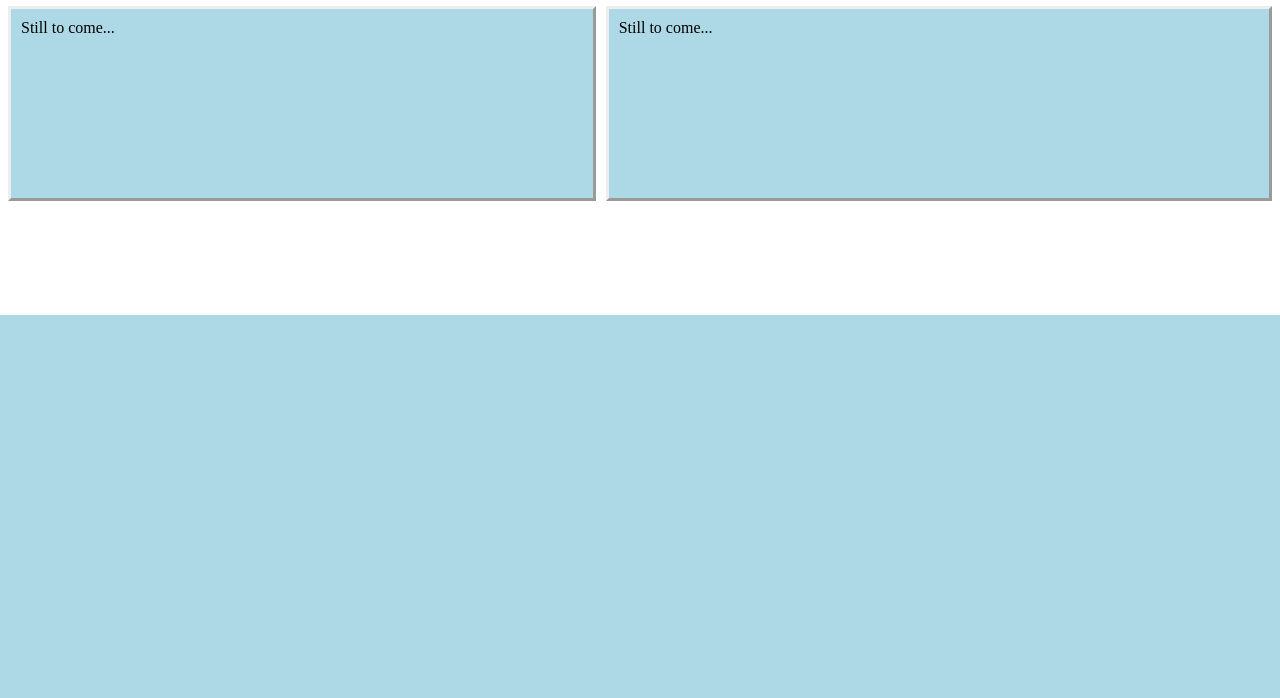
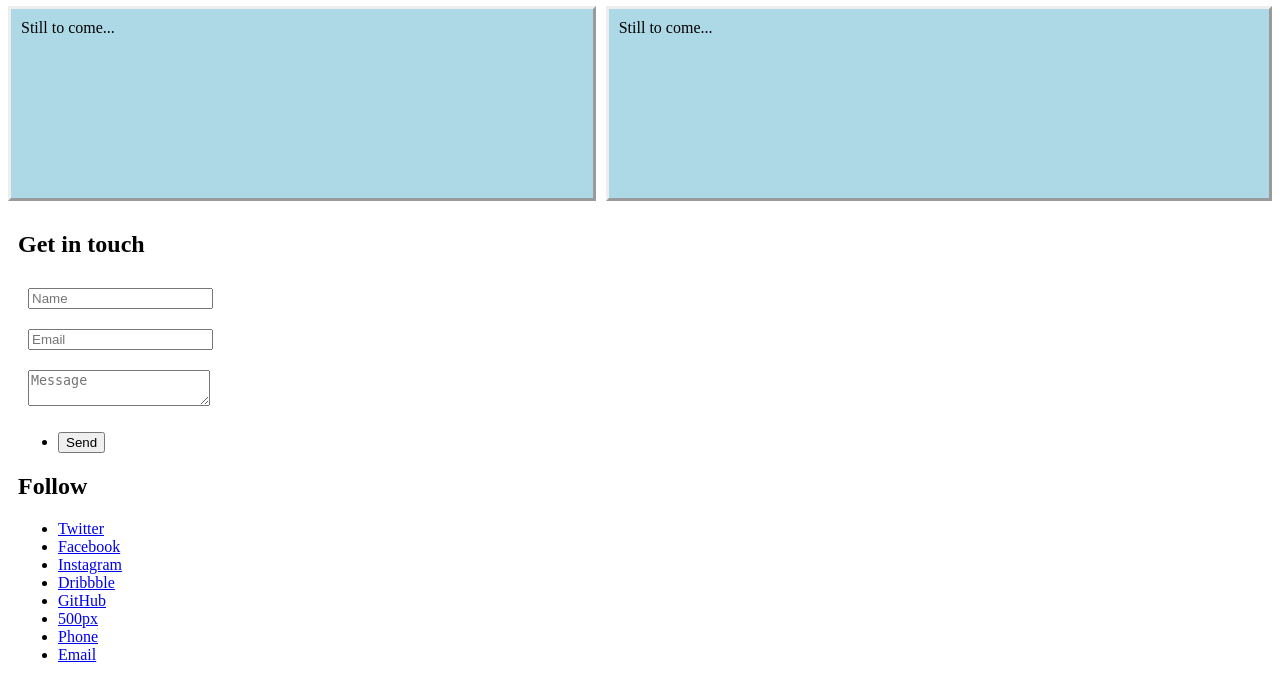
Before and after one commit to uw-ictd/ICTD_Free_Basics_Survey, a Django app: page / in a window 1280 px wide. Shown: the part 485-1183 px from the top of the page. Before the commit the page ends 800 px from the top, so only its background shows below. Run offline with Django 3.2, Linux system fonts and the light colour scheme.

Commit message:
Added temporary footer, watch template

```diff
--- a/SampleSurvey/SampleSurvey/templates/index.html
+++ b/SampleSurvey/SampleSurvey/templates/index.html
@@ -38,4 +38,52 @@
 </survey_grid>
 </body>
 
+<!-- Footer --------------------------------------------------------------------- -->
+                                        <footer id="footer">
+                                                <div class="inner">
+                                                        <section>
+                                                                <h2>Get in touch</h2>
+                                                                <form method="post" action="#">
+                                                                        <div class="field half
+first">
+                                                                                <input type="te
+xt" name="name" id="name" placeholder="Name" />
+                                                                        </div>
+                                                                        <div class="field half"
+>
+                                                                                <input type="em
+ail" name="email" id="email" placeholder="Email" />
+                                                                        </div>
+                                                                        <div class="field">
+                                                                                <textarea name=
+"message" id="message" placeholder="Message"></textarea>
+                                                                        </div>
+                                                                        <ul class="actions">
+                                                                                <li><input type
+="submit" value="Send" class="special" /></li>
+                                                                        </ul>
+                                                                </form>
+                                                        </section>
+                                                        <section>
+                                                                <h2>Follow</h2>
+                                                                <ul class="icons">
+                                                                        <li><a href="#" class="
+icon style2 fa-twitter"><span class="label">Twitter</span></a></li>
+                                                                        <li><a href="#" class="
+icon style2 fa-facebook"><span class="label">Facebook</span></a></li>
+                                                                        <li><a href="#" class="
+icon style2 fa-instagram"><span class="label">Instagram</span></a></li>
+                                                                        <li><a href="#" class="
+icon style2 fa-dribbble"><span class="label">Dribbble</span></a></li>
+                                                                        <li><a href="#" class="
+icon style2 fa-github"><span class="label">GitHub</span></a></li>
+                                                                        <li><a href="#" class="
+icon style2 fa-500px"><span class="label">500px</span></a></li>
+                                                                        <li><a href="#" class="
+icon style2 fa-phone"><span class="label">Phone</span></a></li>
+                                                                        <li><a href="#" class="
+icon style2 fa-envelope-o"><span class="label">Email</span></a></li>
+                                                                </ul>
+                                                        </section>
+
 </html> <!-- Temp, for bootstrap -->
```
